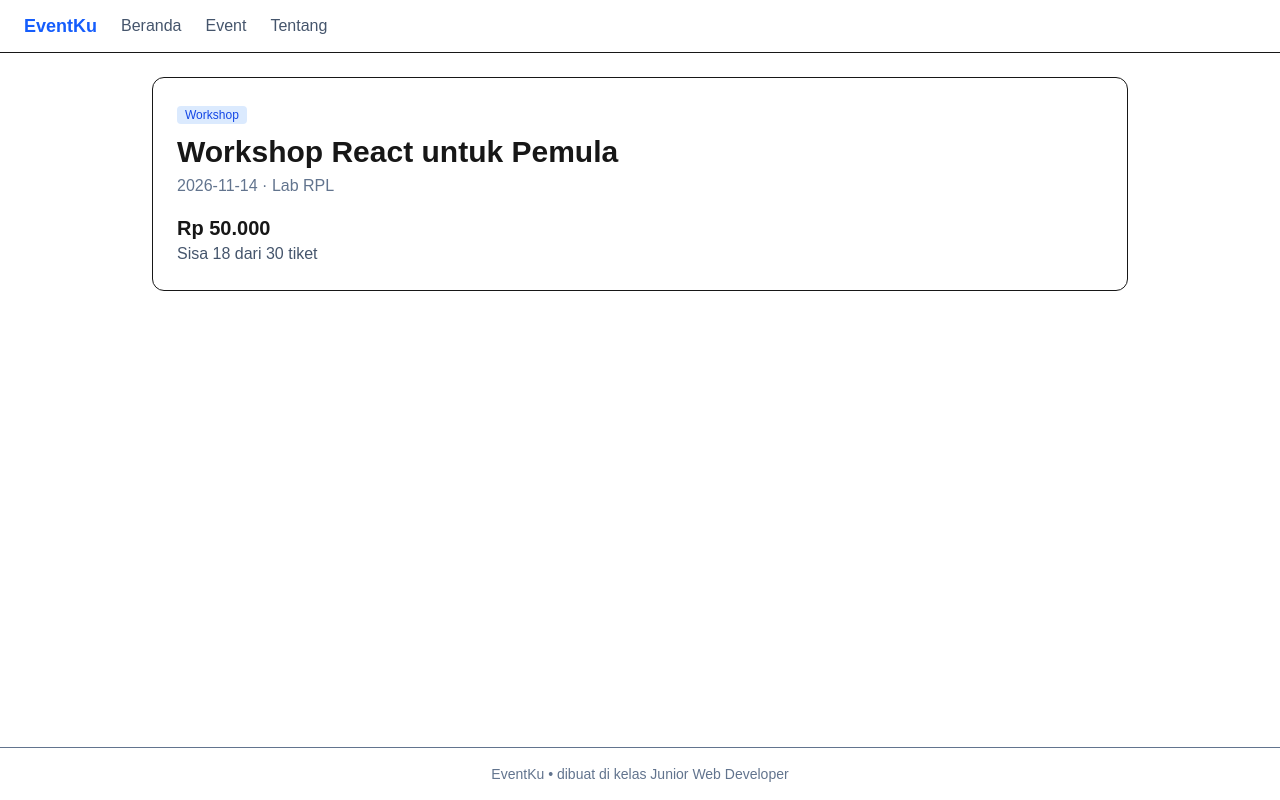
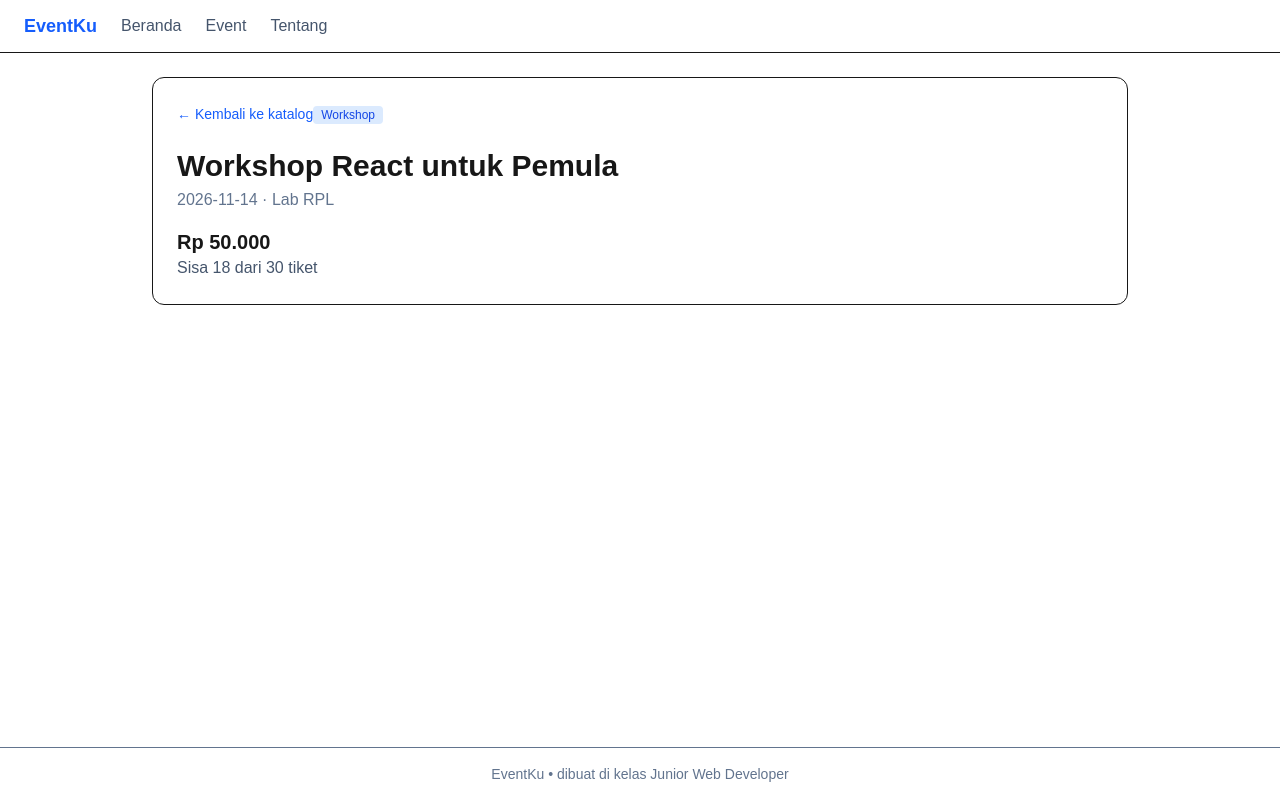
Before and after one commit to habibil1/Latihan-nextjs, a Next.js app: page /event/1 in a window 1280 px wide. Built offline with nearby package versions, Linux system fonts and the light colour scheme.

Commit message:
bikin tautan kembali ke katalog

```diff
--- a/app/event/[id]/page.tsx
+++ b/app/event/[id]/page.tsx
@@ -1,5 +1,6 @@
 import { notFound } from "next/navigation";
 import { events, rupiah } from "@/Data/events";
+import Link from "next/link";
 
 export default async function Detail({ params }: PageProps<"/event/[id]">) {
   const { id } = await params;
@@ -9,6 +10,12 @@ export default async function Detail({ params }: PageProps<"/event/[id]">) {
   const sisa = event.kuota - event.terisi;
   return (
     <article className="rounded-xl border bg-white p-6">
+      <Link
+        href="/event"
+        className="mb-4 inline-block text-sm text-blue-600 hover:underline"
+      >
+        &larr; Kembali ke katalog
+      </Link>
       <span className="rounded bg-blue-100 px-2 py-0.5 text-xs text-blue-700">
         {event.kategori}
       </span>
```
